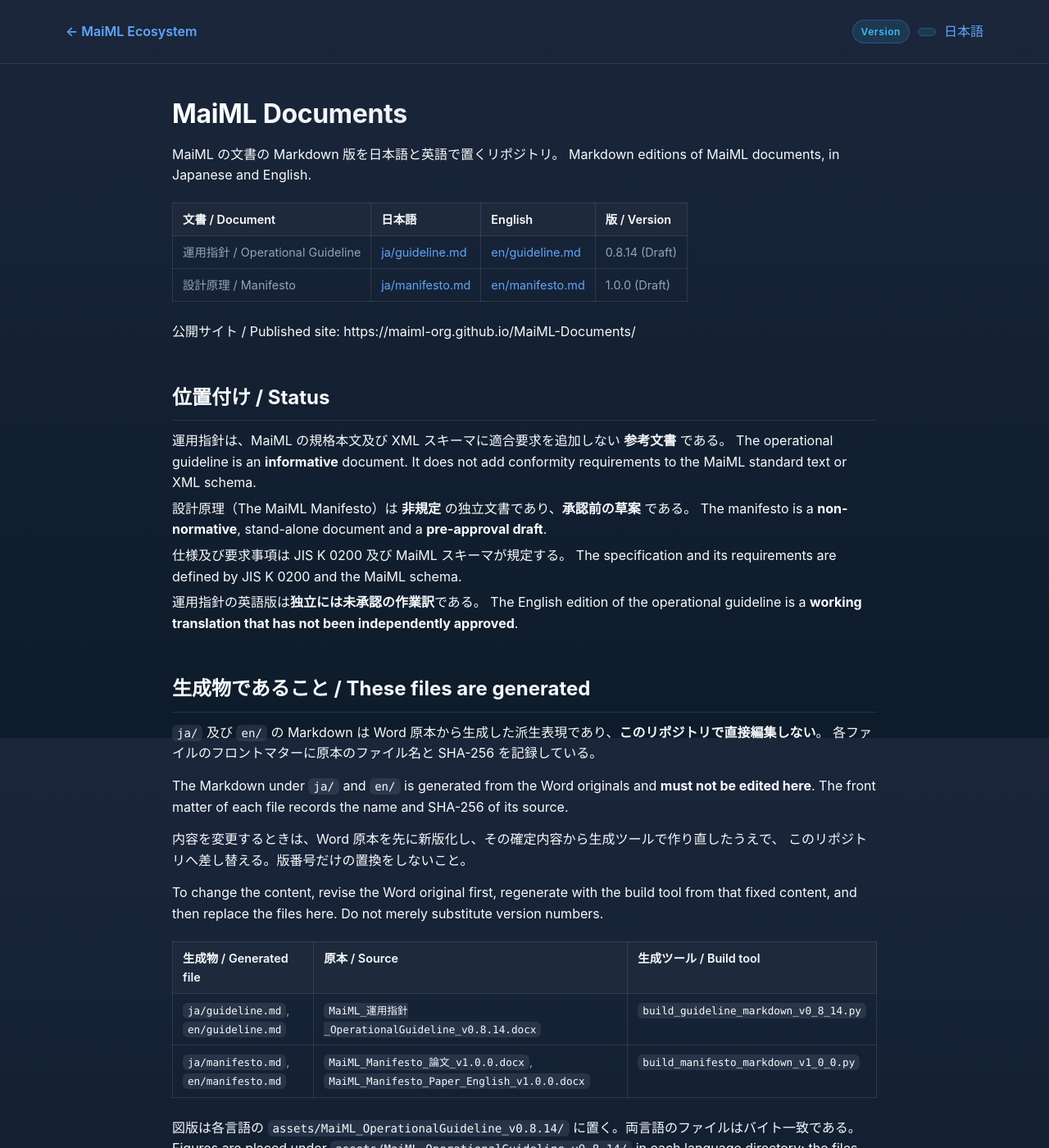
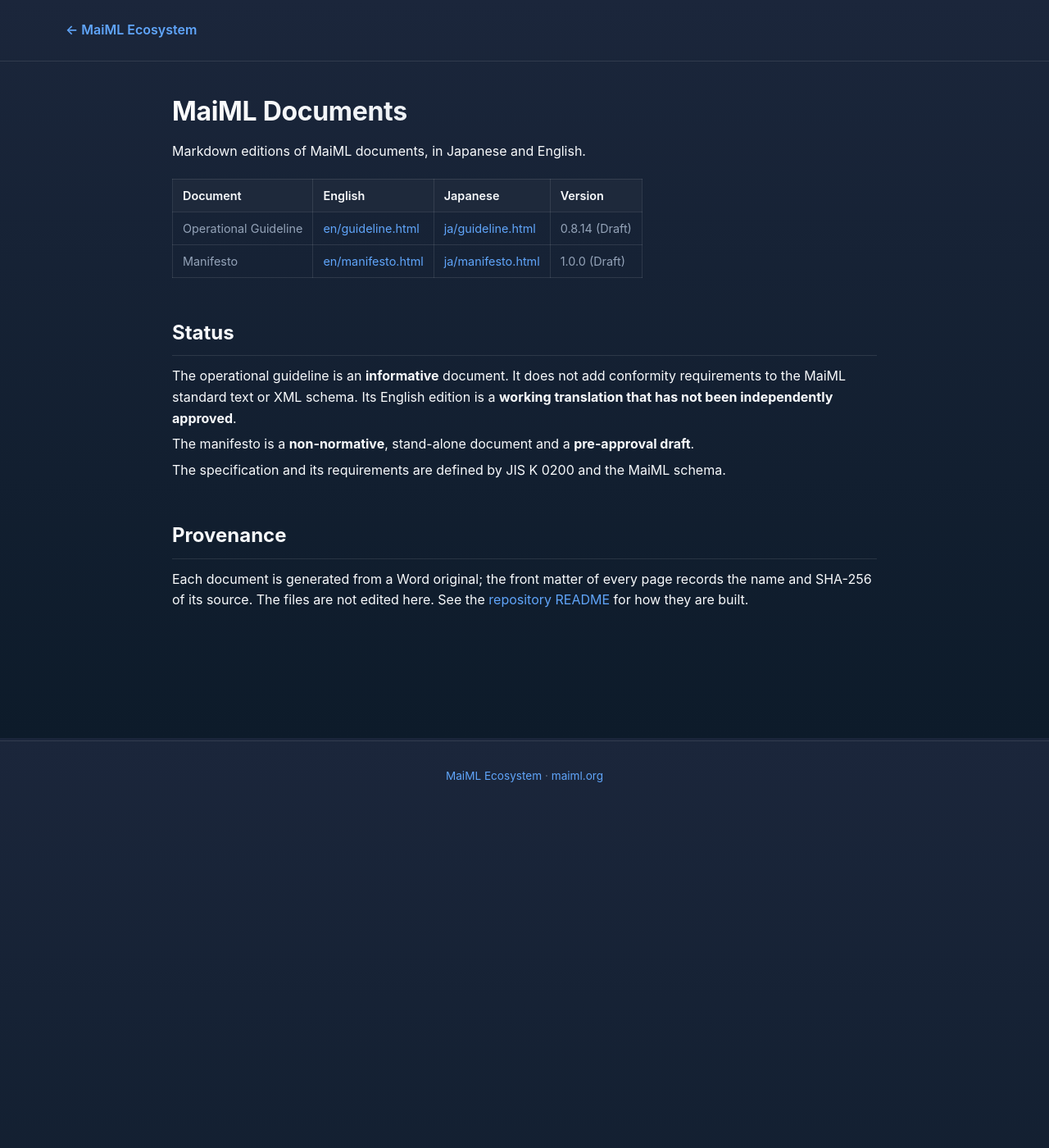
Before and after one commit to MaiML-org/MaiML-Documents, a Jekyll site: the page built from index.md, in a window 1280 px wide and 1400 px high. Shown: the whole window at 82% size. Built offline with Jekyll 4.4.1, drawn with Linux system fonts in a browser that asks for light colours; our own code applies the rules of GitHub Pages for plain Markdown files; some of the changed text lies outside the part shown.

Commit message:
fix: give the site its own index page
Without an index, GitHub Pages served README.md at the site root, and the
README's relative links to the .md sources returned 404 there: Jekyll
converts those files to .html and does not copy the Markdown. Add index.md,
which links to the rendered pages, and leave README.md for the repository
view, where the .md links are correct.

Also make the header badges, the language switch and the footer provenance
line conditional, so a page without that front matter (the new index) does
not render an empty badge or a self-referential switch.

Co-Authored-By: Claude Opus 5 <noreply@anthropic.com>

```diff
--- a/_layouts/document.html
+++ b/_layouts/document.html
@@ -1,6 +1,9 @@
 <!DOCTYPE html>
 {% assign is_ja = false %}
 {% if page.language == "ja" %}{% assign is_ja = true %}{% endif %}
+{% comment %} Only the language editions carry a counterpart page. {% endcomment %}
+{% assign is_document = false %}
+{% if page.url contains "/ja/" or page.url contains "/en/" %}{% assign is_document = true %}{% endif %}
 {% if is_ja %}
   {% assign other_url = page.url | replace: "/ja/", "/en/" %}
   {% assign other_label = "English" %}
@@ -22,9 +25,9 @@
     <div class="container doc-bar">
       <a class="doc-home" href="https://maiml-org.github.io/">← MaiML Ecosystem</a>
       <div class="doc-switch">
-        <span class="badge">Version {{ page.version }}</span>
-        <span class="badge">{{ page.status }}</span>
-        <a href="{{ other_url | relative_url }}">{{ other_label }}</a>
+        {% if page.version %}<span class="badge">Version {{ page.version }}</span>{% endif %}
+        {% if page.status %}<span class="badge">{{ page.status }}</span>{% endif %}
+        {% if is_document %}<a href="{{ other_url | relative_url }}">{{ other_label }}</a>{% endif %}
       </div>
     </div>
   </header>
@@ -35,6 +38,7 @@
 
   <footer class="doc-footer">
     <div class="container">
+      {% if page.source %}
       <p>
         {% if is_ja %}
           この版は <code>{{ page.source }}</code>（SHA-256 <code>{{ page.source_sha256 }}</code>）から生成した派生表現である。
@@ -42,6 +46,7 @@
           This edition is derived from <code>{{ page.source }}</code> (SHA-256 <code>{{ page.source_sha256 }}</code>).
         {% endif %}
       </p>
+      {% endif %}
       <p><a href="https://maiml-org.github.io/">MaiML Ecosystem</a> · <a href="https://www.maiml.org/">maiml.org</a></p>
     </div>
   </footer>
--- /dev/null
+++ b/index.md
@@ -0,0 +1,26 @@
+---
+title: MaiML Documents
+---
+
+# MaiML Documents
+
+Markdown editions of MaiML documents, in Japanese and English.
+
+| Document | English | Japanese | Version |
+|---|---|---|---|
+| Operational Guideline | [en/guideline.html](en/guideline.html) | [ja/guideline.html](ja/guideline.html) | 0.8.14 (Draft) |
+| Manifesto | [en/manifesto.html](en/manifesto.html) | [ja/manifesto.html](ja/manifesto.html) | 1.0.0 (Draft) |
+
+## Status
+
+- The operational guideline is an **informative** document. It does not add conformity
+  requirements to the MaiML standard text or XML schema. Its English edition is a
+  **working translation that has not been independently approved**.
+- The manifesto is a **non-normative**, stand-alone document and a **pre-approval draft**.
+- The specification and its requirements are defined by JIS K 0200 and the MaiML schema.
+
+## Provenance
+
+Each document is generated from a Word original; the front matter of every page records the
+name and SHA-256 of its source. The files are not edited here. See the
+[repository README](https://github.com/MaiML-org/MaiML-Documents#readme) for how they are built.
```
